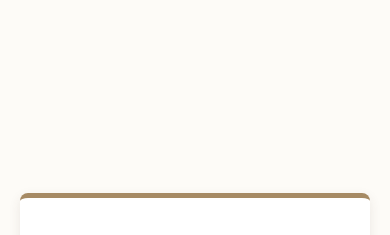
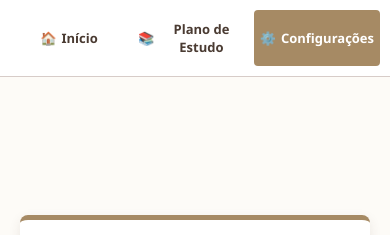
Before and after one commit to gabrielwanderley1/projeto-checkin-estudos, a plain HTML site: page pages/configuracoes.html in a window 390 px wide. Shown: the top 235 px of the page. Drawn offline with Linux system fonts and the light colour scheme.

Commit message:
Quinto commit: integração de menu como sidebar, adição de micro-script para evitar flash of light, ajuste de css em telas menores

```diff
--- a/assets/css/style.css
+++ b/assets/css/style.css
@@ -48,6 +48,70 @@ body {
     min-height: 100vh; /* Permite que a página cresça se o conteúdo for muito grande */
     padding: 40px 20px; /* Adiciona uma "margem de respiro" para não colar nas bordas ao rolar a página */
     transition: background-color 0.3s ease, color 0.3s ease;
+}
+
+body:has(.sidebar) {
+    padding-left: 250px;
+}
+
+/* Navegação global das páginas autenticadas */
+.sidebar {
+    position: fixed;
+    top: 0;
+    left: 0;
+    z-index: 100;
+    width: 250px;
+    height: 100vh;
+    display: flex;
+    flex-direction: column;
+    gap: 8px;
+    padding: 30px 16px;
+    background-color: var(--bg-panel);
+    border-right: 1px solid var(--border);
+}
+
+.sidebar a {
+    display: flex;
+    align-items: center;
+    gap: 10px;
+    padding: 12px 14px;
+    border-radius: 4px;
+    color: var(--text-main);
+    text-decoration: none;
+    font-weight: 600;
+    transition: background-color 0.2s, color 0.2s;
+}
+
+.sidebar a:hover,
+.sidebar a.ativo {
+    background-color: var(--accent);
+    color: var(--button-text);
+}
+
+@media (max-width: 768px) {
+    body:has(.sidebar) {
+        padding: 84px 20px 40px;
+    }
+
+    .sidebar {
+        width: 100%;
+        height: auto;
+        display: flex;
+        flex-direction: row;
+        gap: 4px;
+        padding: 10px;
+        border-right: none;
+        border-bottom: 1px solid var(--border);
+    }
+
+    .sidebar a {
+        flex: 1;
+        justify-content: center;
+        padding: 10px 6px;
+        gap: 5px;
+        font-size: 13px;
+        text-align: center;
+    }
 }
 
 /* O "cartão" branco onde ficam os formulários */
@@ -333,6 +397,12 @@ textarea:focus {
     align-items: start;
 }
 
+@media (max-width: 950px) {
+    .container-inicio {
+        grid-template-columns: 1fr;
+    }
+}
+
 /* Área do Plano de Estudo */
 .plano-estudo-caixa {
     background-color: var(--bg-soft);
--- a/pages/configuracoes.html
+++ b/pages/configuracoes.html
@@ -7,6 +7,13 @@
     <link rel="stylesheet" href="../assets/css/style.css">
 </head>
 <body>
+    <script>if(localStorage.getItem('tema') === 'dark') document.body.classList.add('theme-dark');</script>
+    <nav id="menu-lateral" class="sidebar" aria-label="Navegação principal">
+        <a href="inicio.html">🏠 <span>Início</span></a>
+        <a href="editar-plano.html">📚 <span>Plano de Estudo</span></a>
+        <a href="configuracoes.html" class="ativo" aria-current="page">⚙️ <span>Configurações</span></a>
+    </nav>
+
     <div class="container">
         <header class="header-user" style="border-bottom: none; margin-bottom: 20px;">
             <div class="destaque-nome"></div>
```
Also changed, not shown: assets/js/inicio.js (+14 -1 lines), pages/cadastro.html (+1 -0 lines), pages/editar-plano.html (+7 -0 lines), pages/inicio.html (+7 -0 lines), pages/login.html (+1 -0 lines).
